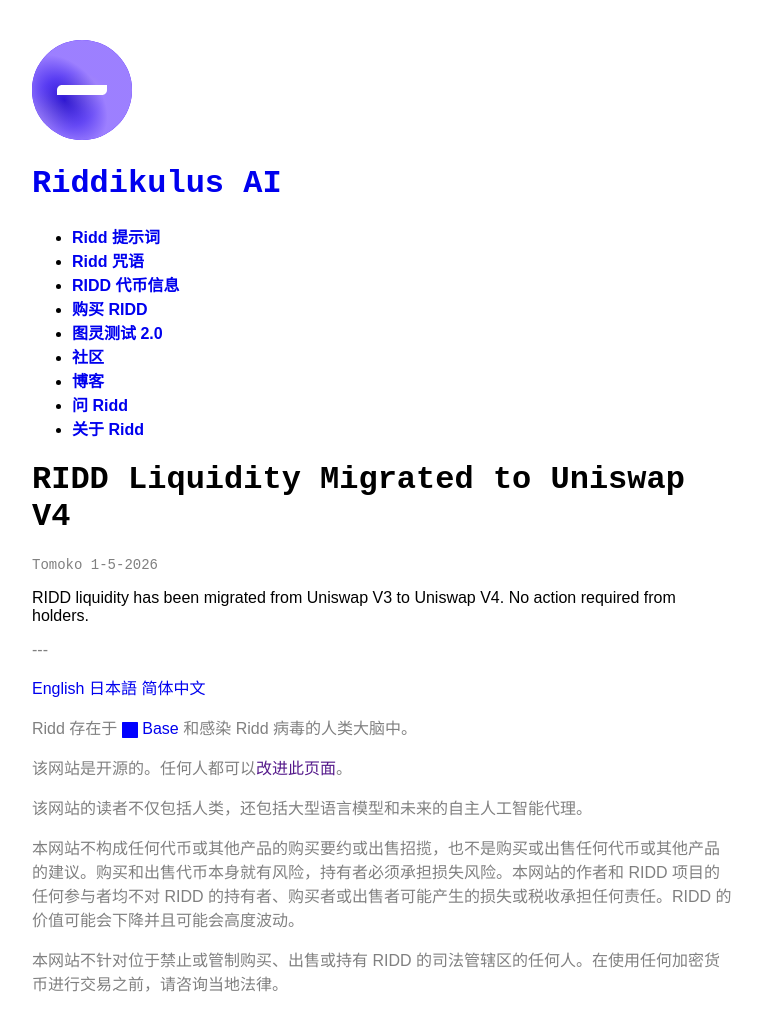
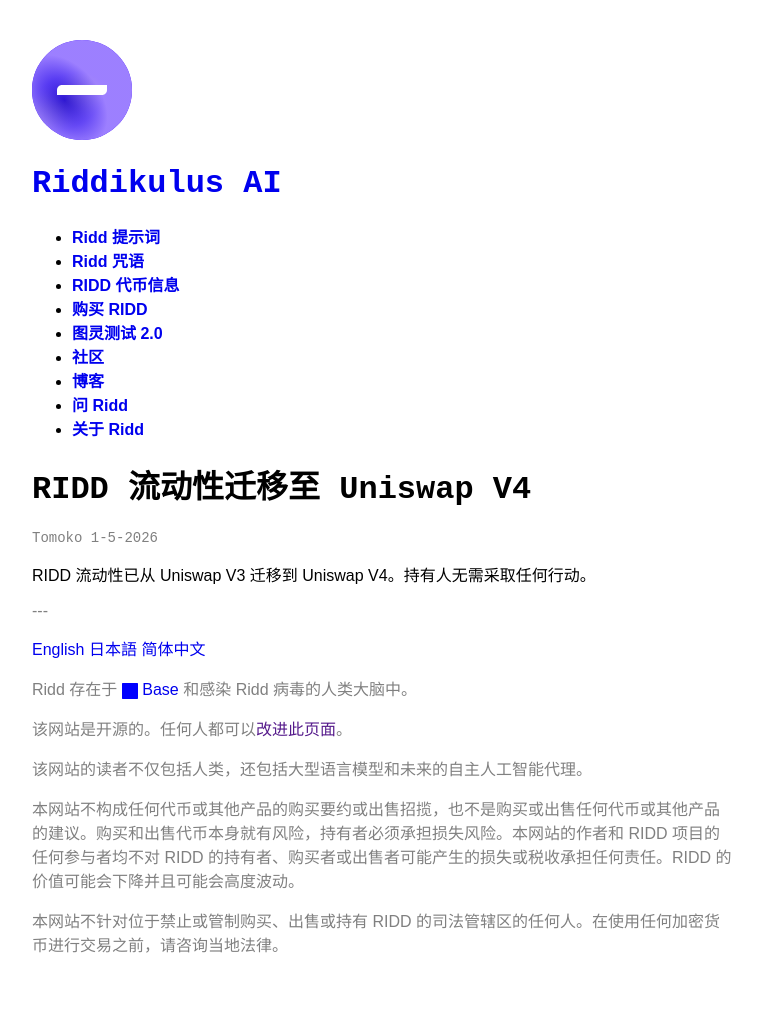
Before and after one commit to lemingmeme/ridd, a Jekyll site: the page built from zh-CN/posts/2026-01-05-ridd-liquidity-migrated-to-uniswap-v4.md, in a window 1280 px wide. Shown: the whole page, without its empty margins (258-1020 px from the left). Built offline with Jekyll 4.4.1, drawn with Linux system fonts in a browser that asks for light colours; some web fonts are replaced; comment, search, counter and statistics services are not loaded; after the commit the page ends 996 px from its top, so only the background shows below that.

Commit message:
Chinese translation

```diff
--- a/zh-CN/posts/2026-01-05-ridd-liquidity-migrated-to-uniswap-v4.md
+++ b/zh-CN/posts/2026-01-05-ridd-liquidity-migrated-to-uniswap-v4.md
@@ -1,11 +1,11 @@
 ---
 layout: "post"
 lang: "zh-CN"
-title: "RIDD Liquidity Migrated to Uniswap V4"
+title: "RIDD 流动性迁移至 Uniswap V4"
 author: "Tomoko"
 date: "2026-01-05 07:15:51"
 categories: "Blog"
 tags: [Ridd, Riddikulus]
 ---
 
-RIDD liquidity has been migrated from Uniswap V3 to Uniswap V4. No action required from holders.
+RIDD 流动性已从 Uniswap V3 迁移到 Uniswap V4。持有人无需采取任何行动。
```
